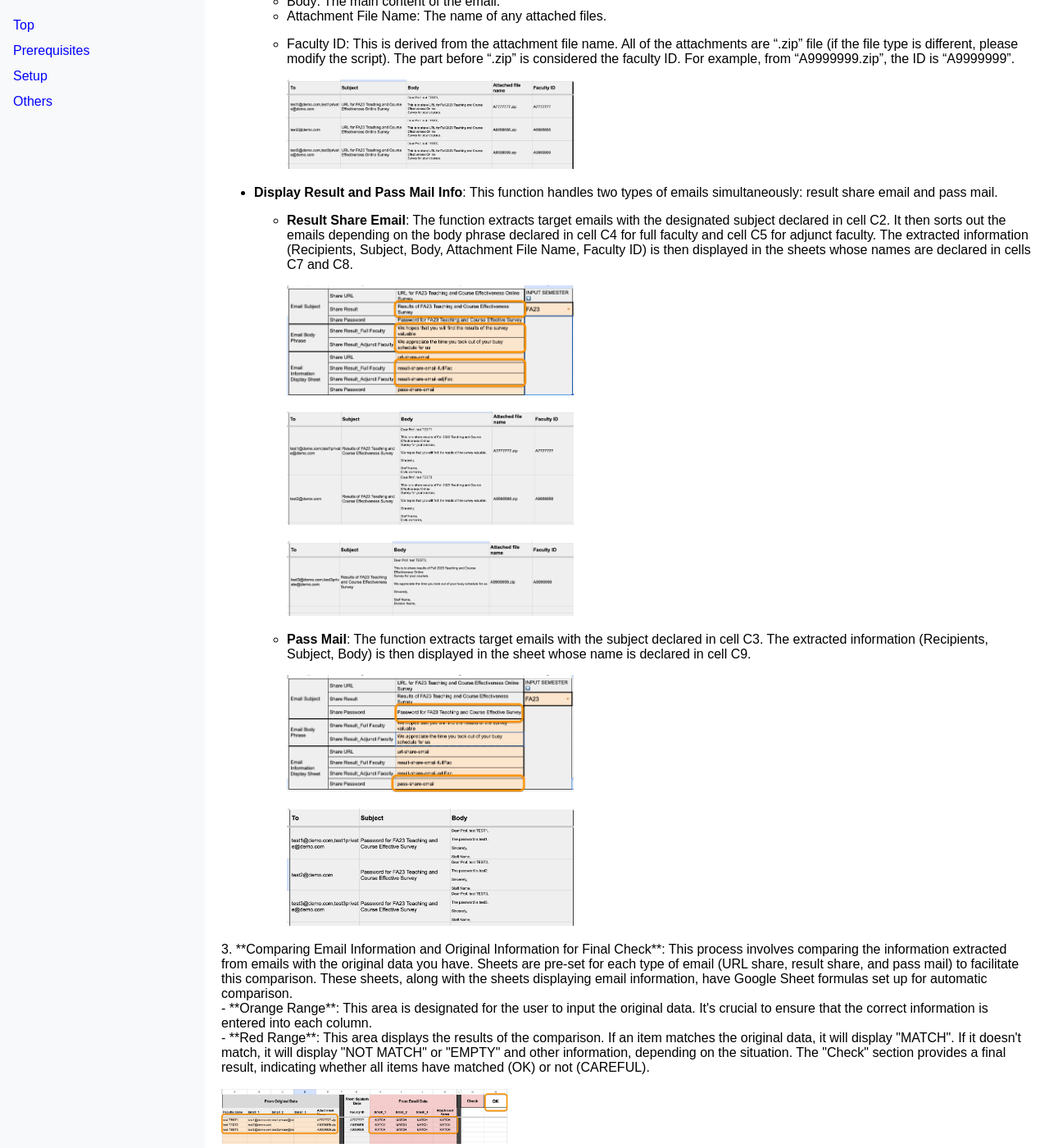
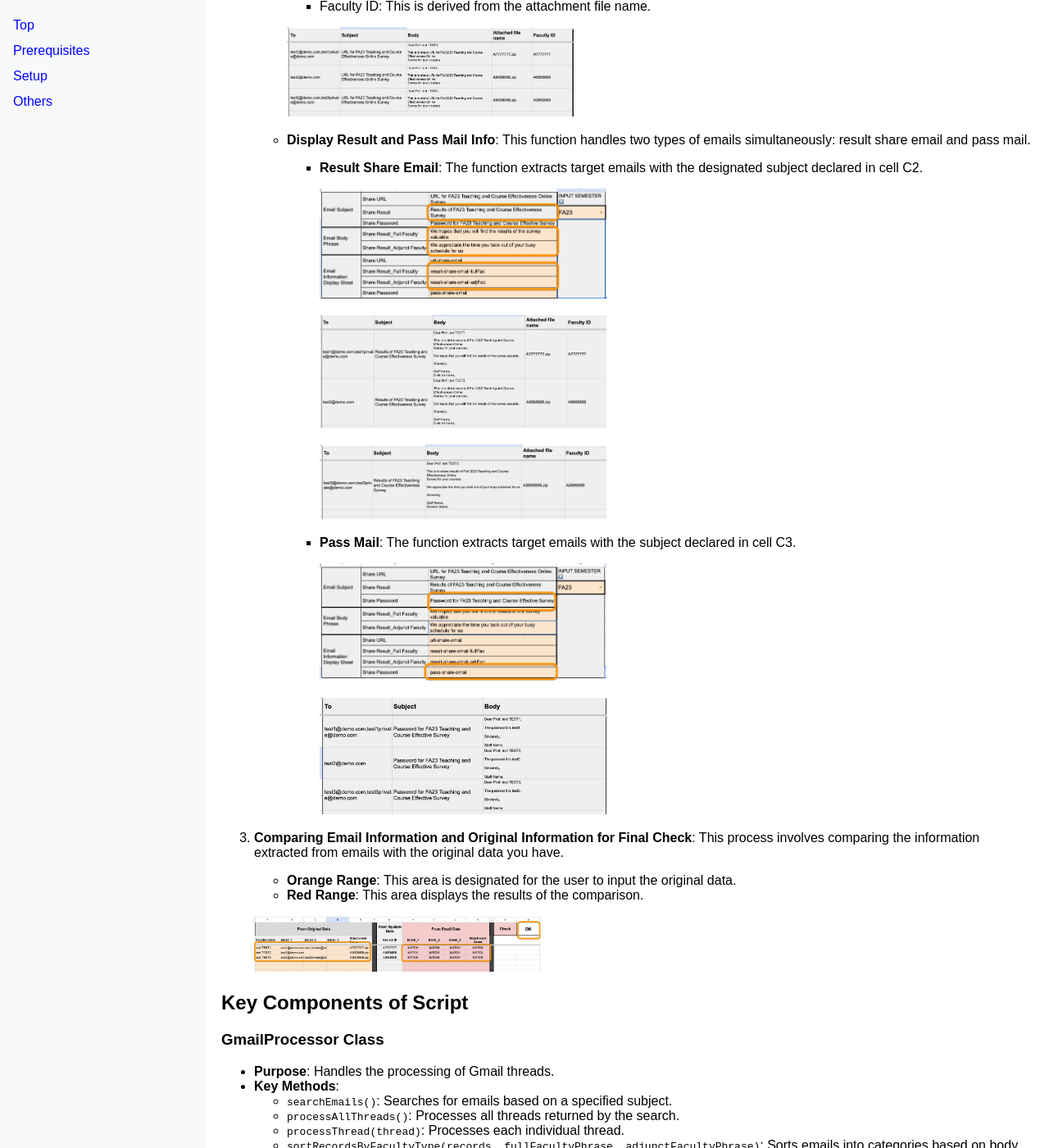
Before and after one commit to tsato21/sheet-mail-sync, a Jekyll site: the page built from docs/index.md, in a window 1280 px wide and 1400 px high, scrolled down 1690 px. Shown: the whole window at 82% size. Built offline with Jekyll 4.4.1, drawn with Linux system fonts in a browser that asks for light colours; some of the changed text lies outside the part shown.

Commit message:
Update index.md

```diff
--- a/docs/index.md
+++ b/docs/index.md
@@ -31,61 +31,51 @@ This project is a Google Apps Script (GAS) that automates the process of extract
 
 ## Usage
 
-1. **Custom Menu in Google Sheets**: The script automatically adds Custom Menu to your Google Sheet. Use this menu to execute script functions like `Display URL Share Mail Info` and
-   `Display Result and Pass Mail Info`.
+1. **Custom Menu in Google Sheets**: The script automatically adds Custom Menu to your Google Sheet. Use this menu to execute script functions like `Display URL Share Mail Info` and `Display Result and Pass Mail Info`.
 
-   ![Image of Custom Menu Button](assets/images/custom-menu.png){: .resize-image}
+    ![Image of Custom Menu Button](assets/images/custom-menu.png){: .resize-image}
 
 2. **Processing Emails and Updating Sheets**: The script reads emails based on the specified subjects and body phrases, categorizes them, and extracts the designated items. After processing the emails, the script updates designated Google Sheets with the extracted information. The type of information extracted and updated on the sheets depends on the function that is processing the emails:
+    - **Display URL Share Mail Info**: This extracts URL share mail information from the emails and updates it on the sheet.
 
-  - **Display URL Share Mail Info**: This extracts URL share mail information from the emails and updates it on the sheet.
+        The target email elements are specified in `Initial Setting` sheet:
 
-    The target email elements are specified in `Initial Setting` sheet:
+        - Subject Phrase: The phrase included in the subject of the target emails is declared in cell C1.
+        - Designated Google Sheet: The Google Sheet where the extracted information will be displayed is declared in cell C6.
 
-    - Subject Phrase: The phrase included in the subject of the target emails is declared in cell C1.
-    - Designated Google Sheet: The Google Sheet where the extracted information will be displayed is declared in cell C6.
+        ![Image of Initial Setting Sheet](assets/images/keys-url-share-email.png){: .resize-image}
 
-    ![Image of Initial Setting Sheet](assets/images/keys-url-share-email.png){: .resize-image}
+        The extracted information includes the following:
+        - Recipients: Only the email address is extracted, excluding the account name.
+        - Subject: The subject line of the email.
+        - Body: The main content of the email.
+        - Attachment File Name: The name of any attached files.
+        - Faculty ID: This is derived from the attachment file name.
 
-    The extracted information includes the following:
+        ![Image of URL Share Email Keys](assets/images/display-url-share-email.png){: .resize-image}
 
-    - Recipients: Only the email address is extracted, excluding the account name. For instance, from "Taro TANAKA＜xxxx@gmail.com＞", only "xxxx@gmail.com" is extracted.
-    - Subject: The subject line of the email.
-    - Body: The main content of the email.
-    - Attachment File Name: The name of any attached files.
-    - Faculty ID: This is derived from the attachment file name. All of the attachments are ".zip" file (if the file type is different, please modify the script). The part before
-      ".zip" is considered the faculty ID. For example, from "A9999999.zip", the ID is "A9999999".
+    - **Display Result and Pass Mail Info**: This function handles two types of emails simultaneously: result share email and pass mail.
+        - **Result Share Email**: The function extracts target emails with the designated subject declared in cell C2.
 
-      ![Image of URL Share Email Keys](assets/images/display-url-share-email.png){: .resize-image}
+            ![Image of Result Share Email Keys](assets/images/keys-result-share-email.png){: .resize-image}
 
-  - **Display Result and Pass Mail Info**: This function handles two types of emails simultaneously: result share email and pass mail.
+            ![Image of Result Share Email Sheet](assets/images/display-result-share-full-email.png){: .resize-image}
 
-      - **Result Share Email**: The function extracts target emails with the designated subject declared in cell C2. It then sorts out the emails depending on the body phrase declared
-        in cell C4 for full faculty and cell C5 for adjunct faculty. The extracted information (Recipients, Subject, Body, Attachment File Name, Faculty ID) is then displayed in the
-        sheets whose names are declared in cells C7 and C8.
+            ![Image of Result Share Email Sheet](assets/images/display-result-share-adj-email.png){: .resize-image}
 
-        ![Image of Result Share Email Keys](assets/images/keys-result-share-email.png){: .resize-image}
+        - **Pass Mail**: The function extracts target emails with the subject declared in cell C3.
 
-        ![Image of Result Share Email Sheet](assets/images/display-result-share-full-email.png){: .resize-image}
+            ![Image of Pass Share Email Keys](assets/images/keys-pass-share-email.png){: .resize-image}
 
-        ![Image of Result Share Email Sheet](assets/images/display-result-share-adj-email.png){: .resize-image}
+            ![Image of Pass Share Email Sheet](assets/images/display-pass-share-email.png){: .resize-image}
 
-      - **Pass Mail**: The function extracts target emails with the subject declared in cell C3. The extracted information (Recipients, Subject, Body) is then displayed in the sheet
-        whose name is declared in cell C9.
+3. **Comparing Email Information and Original Information for Final Check**: This process involves comparing the information extracted from emails with the original data you have.
 
-        ![Image of Pass Share Email Keys](assets/images/keys-pass-share-email.png){: .resize-image}
+    - **Orange Range**: This area is designated for the user to input the original data.
+    - **Red Range**: This area displays the results of the comparison.
 
-        ![Image of Pass Share Email Sheet](assets/images/display-pass-share-email.png){: .resize-image}
+    ![Image of Pass Share Email Sheet](assets/images/check-url-share-email.png){: .resize-image}
 
-<div>
-3. **Comparing Email Information and Original Information for Final Check**: This process involves comparing the information extracted from emails with the original data you have. Sheets are pre-set for each type of email (URL share, result share, and pass mail) to facilitate this comparison. These sheets, along with the sheets displaying email information, have Google Sheet formulas set up for automatic comparison.<br>
-
-  - **Orange Range**: This area is designated for the user to input the original data. It's crucial to ensure that the correct information is entered into each column.<br>
-  - **Red Range**: This area displays the results of the comparison. If an item matches the original data, it will display "MATCH". If it doesn't match, it will display "NOT MATCH" or
-    "EMPTY" and other information, depending on the situation. The "Check" section provides a final result, indicating whether all items have matched (OK) or not (CAREFUL).<br>
-</div>
-
-![Image of Pass Share Email Sheet](assets/images/check-url-share-email.png){: .resize-image}
 
 ## Key Components of Script
 
```
